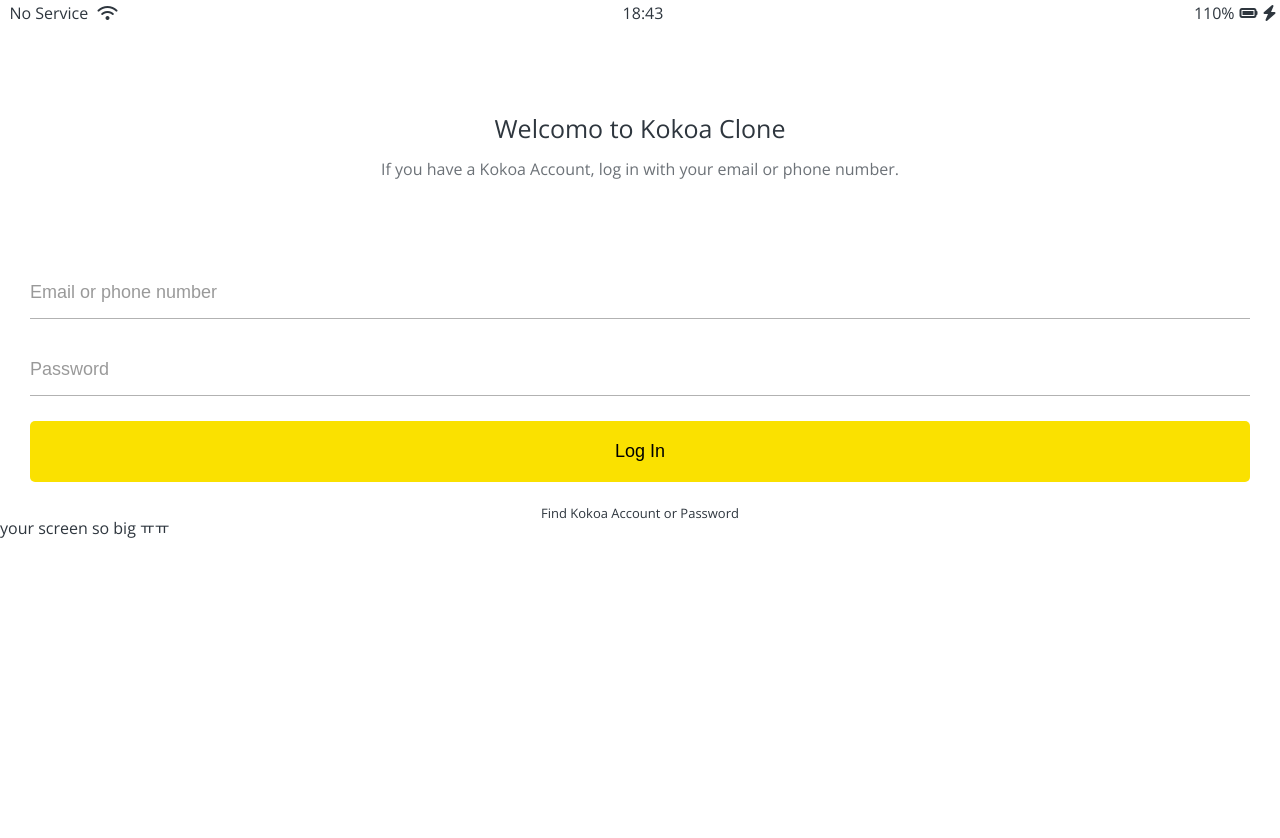
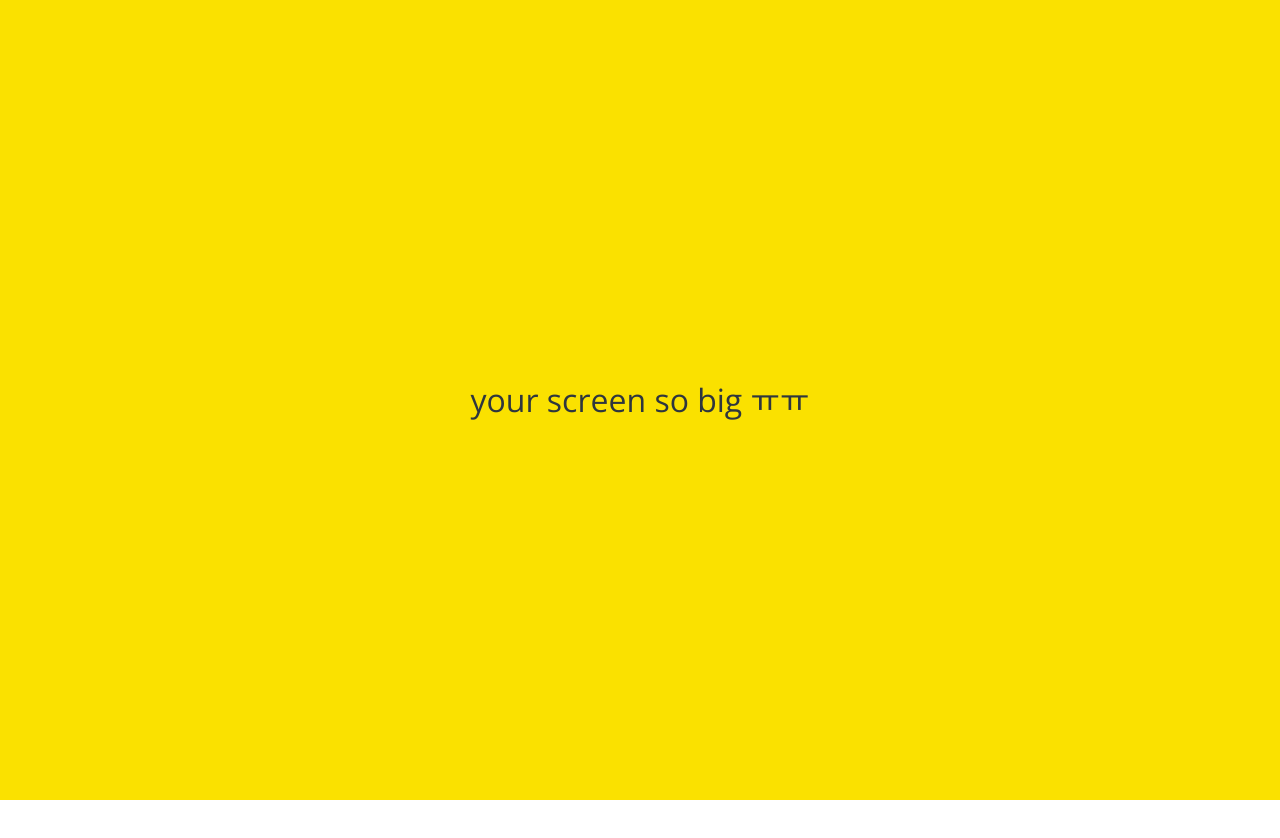
Before and after one commit to kokpyeong/kokoa-clone-2022, a plain HTML site: page index.html in a window 1280 px wide. Shown: the top 838 px of the page. Drawn offline with nearby package versions, Linux system fonts and the light colour scheme.

Commit message:
dadsa
dasdasd

```diff
--- /dev/null
+++ b/css/components/no-mobile.css
@@ -0,0 +1,17 @@
+#no-mobile{
+    position: absolute;
+    z-index: 99;
+    height: 100vh;
+    width: 100vw;
+    background-color: var(--yellow);
+    display: flex;
+    top:0;
+    justify-content: center;
+    align-items: center;
+    font-size: 32px;
+}
+@media screen and (max-width:645px){
+    #no-mobile{
+        display: none;
+    }
+}
--- a/css/styles.css
+++ b/css/styles.css
@@ -9,6 +9,8 @@
 @import "components/badge.css";
 @import "components/icon-row.css";
 @import "components/alt-screen-header.css";
+@import "components/no-mobile.css";
+
               /*components*/
 
 @import "screens/login.css";
```
